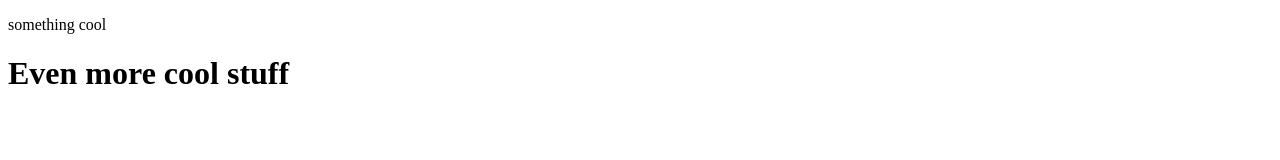
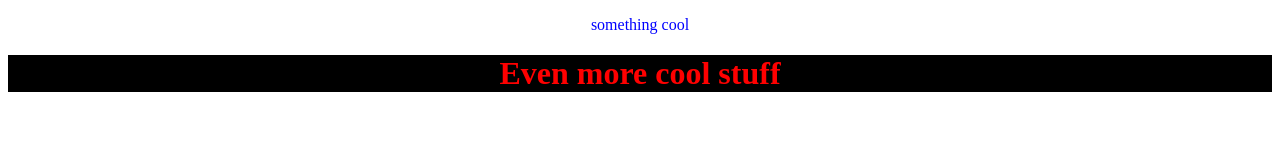
Before and after one commit to Skulsta/GitTest, a plain HTML site: page index.html in a window 1280 px wide. Drawn offline with Linux system fonts and the light colour scheme.

Commit message:
Playing around

```diff
--- /dev/null
+++ b/GitTest.css
@@ -0,0 +1,13 @@
+h1 {
+	color: red;
+	background-color: black;
+}
+
+p {
+	text-decoration: initial;
+	color: blue;
+}
+
+#tekst {
+	text-align: center;
+}
--- a/index.html
+++ b/index.html
@@ -6,11 +6,15 @@
 	<meta charset="utf-8">
 
 	<title> GitHubTest </title>
+	<meta name = "description" content ="GitHubTest">
+	<meta name = "author" content ="Stian">
+
+	<link rel ="stylesheet" type="text/css" href="GitTest.css"/>
 
 </head>
 
 <body>
-	<p> something cool </p>
-	<h1> Even more cool stuff <h1>
+	<p id="tekst"> something cool </p>
+	<h1 id="tekst"> Even more cool stuff <h1>
 </body>
 </html>
```
